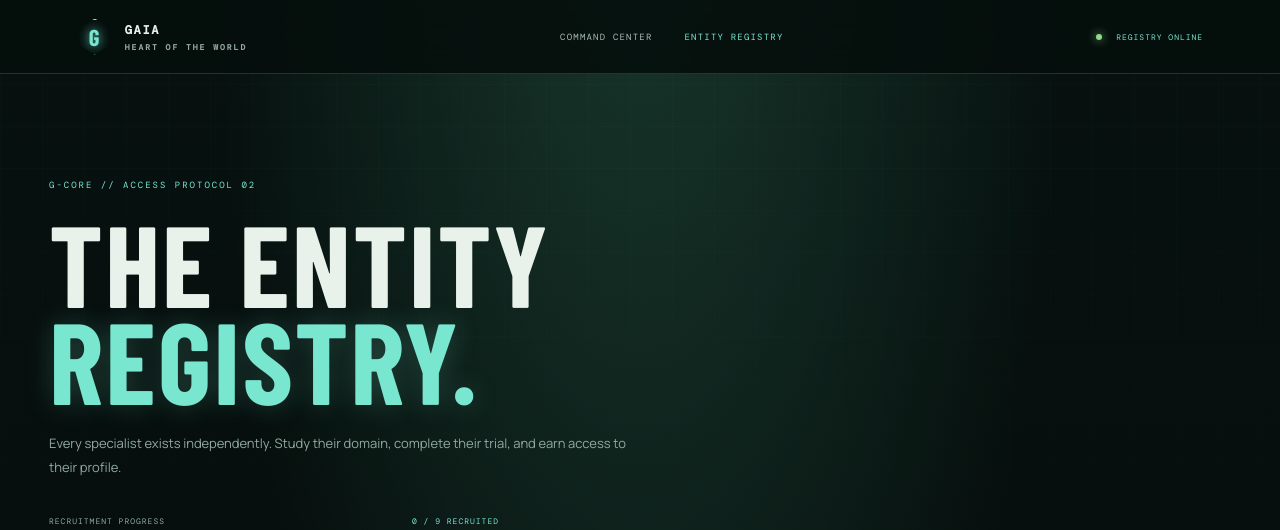
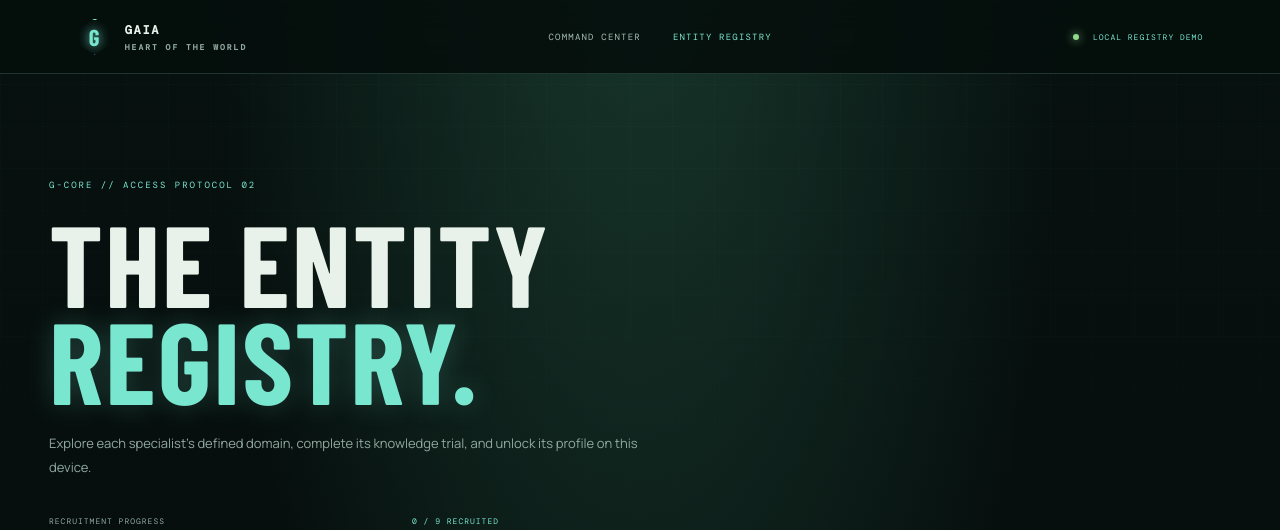
Before and after one commit to walidwalidwalid2019oo-bit/GAIA-HEARTOFTHEWORLD, a plain HTML site: page website/entities.html in a window 1280 px wide. Shown: the top 530 px of the page. Drawn offline with nearby package versions, Linux system fonts and the light colour scheme; a web font is replaced by a local one.

Commit message:
Clarify local specialist registry prototype status

```diff
--- a/website/entities.html
+++ b/website/entities.html
@@ -13,13 +13,13 @@
   <header class="bar">
     <a class="brand" href="index.html"><span>G</span><b>GAIA <small>HEART OF THE WORLD</small></b></a>
     <nav><a href="index.html">COMMAND CENTER</a><a class="active" href="entities.html">ENTITY REGISTRY</a></nav>
-    <div class="status"><i></i> REGISTRY ONLINE</div>
+    <div class="status"><i></i> LOCAL REGISTRY DEMO</div>
   </header>
   <main>
     <section class="intro">
       <div class="eyebrow">G-CORE // ACCESS PROTOCOL 02</div>
       <h1>THE ENTITY<br><em>REGISTRY.</em></h1>
-      <p>Every specialist exists independently. Study their domain, complete their trial, and earn access to their profile.</p>
+      <p>Explore each specialist's defined domain, complete its knowledge trial, and unlock its profile on this device.</p>
       <div class="progress"><div><span>RECRUITMENT PROGRESS</span><b id="progressText">0 / 9 RECRUITED</b></div><div class="track"><i id="progressBar"></i></div></div>
     </section>
     <section class="registry">
```
